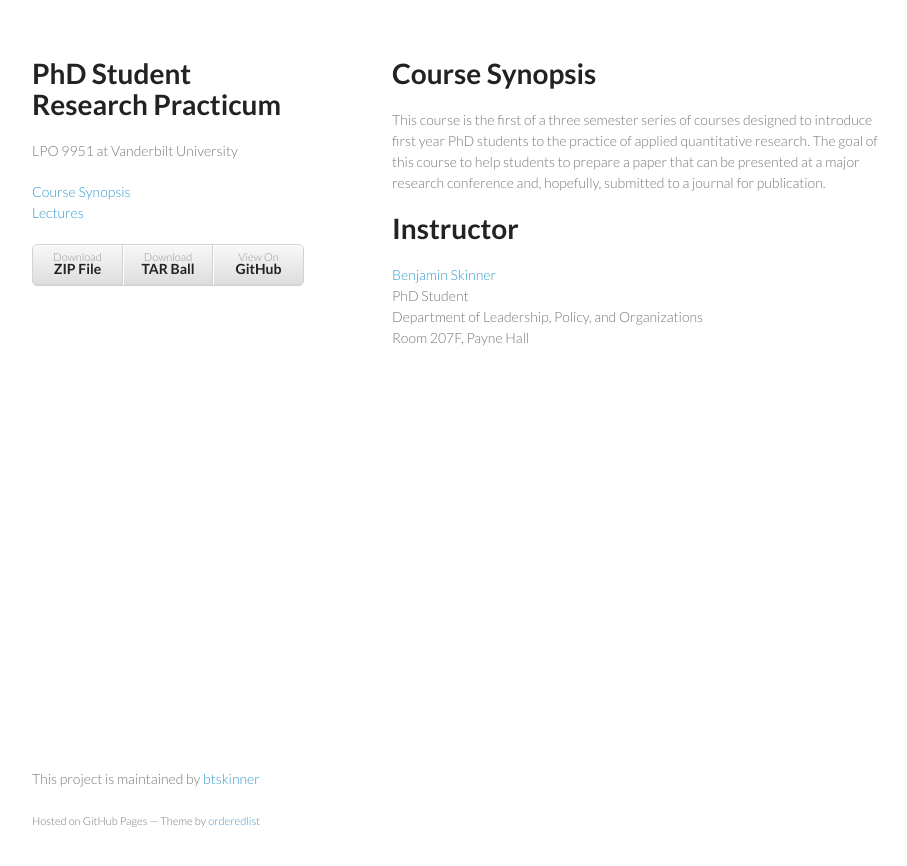
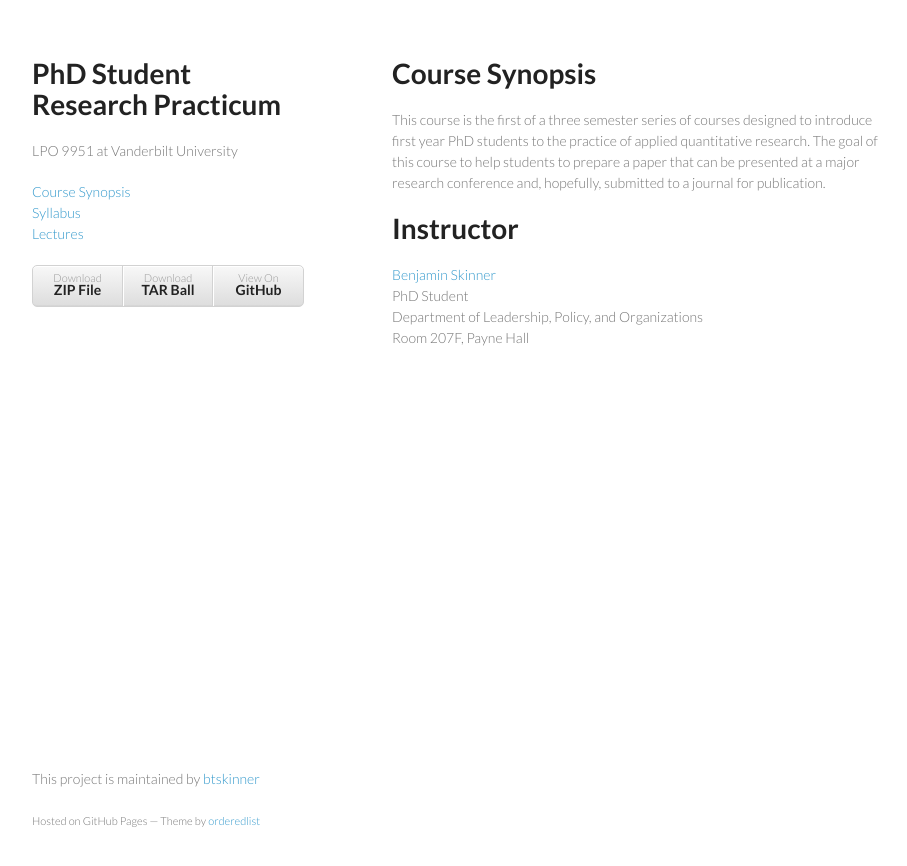
Before and after one commit to btskinner/lpo9951, a Jekyll site: the page built from index.md, in a window 1280 px wide. Shown: the top 866 px of the page, without its empty margins (178-1085 px from the left). Built offline with Jekyll 4.4.1, drawn with Linux system fonts in a browser that asks for light colours.

Commit message:
Update default.html

```diff
--- a/_layouts/default.html
+++ b/_layouts/default.html
@@ -20,6 +20,8 @@
         <p>LPO 9951 at Vanderbilt University</p>
 
         <a href="http://btskinner.github.io/lpo9951/">Course Synopsis</a>
+        </br>
+        <a href='http://btskinner.github.io/lpo9951/syllabus/'>Syllabus</a>
         </br>
         <a href='http://btskinner.github.io/lpo9951/lectures/'>Lectures</a>
 
```
